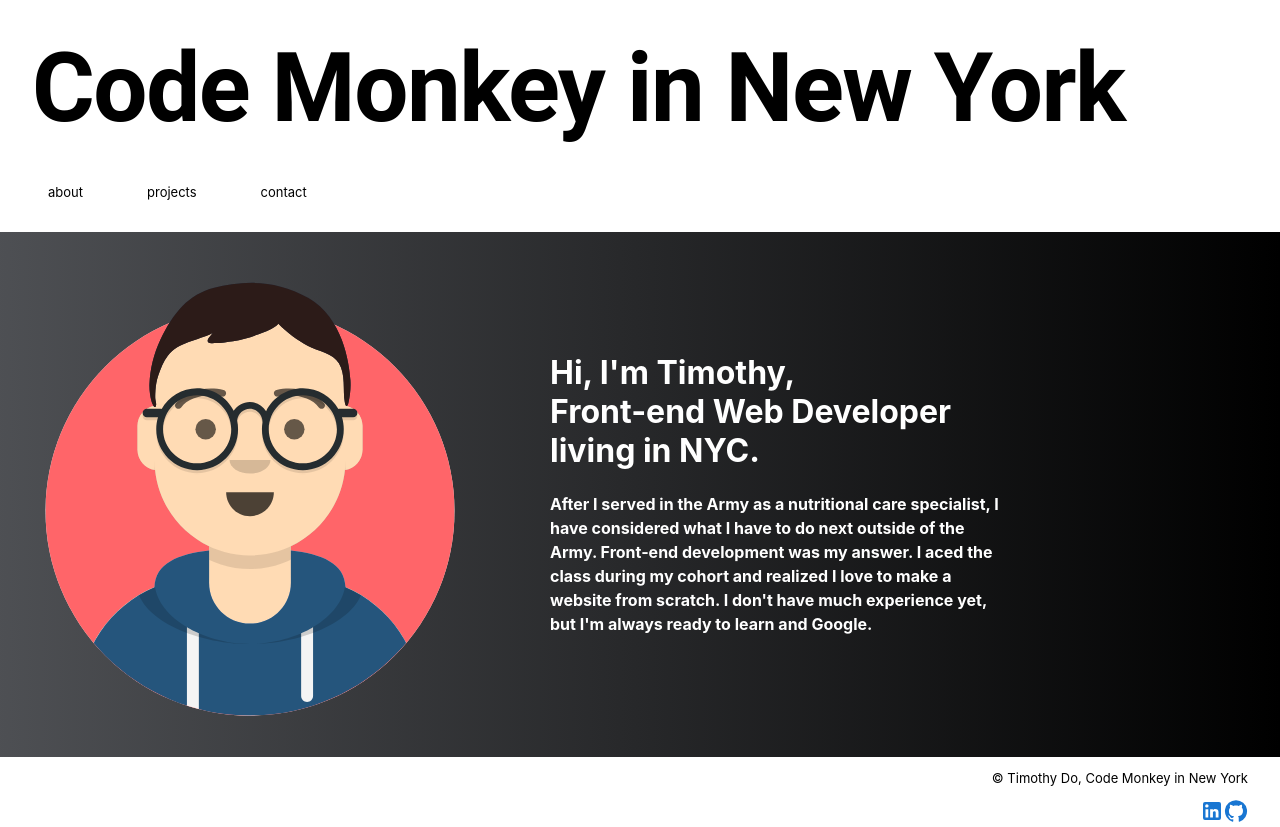
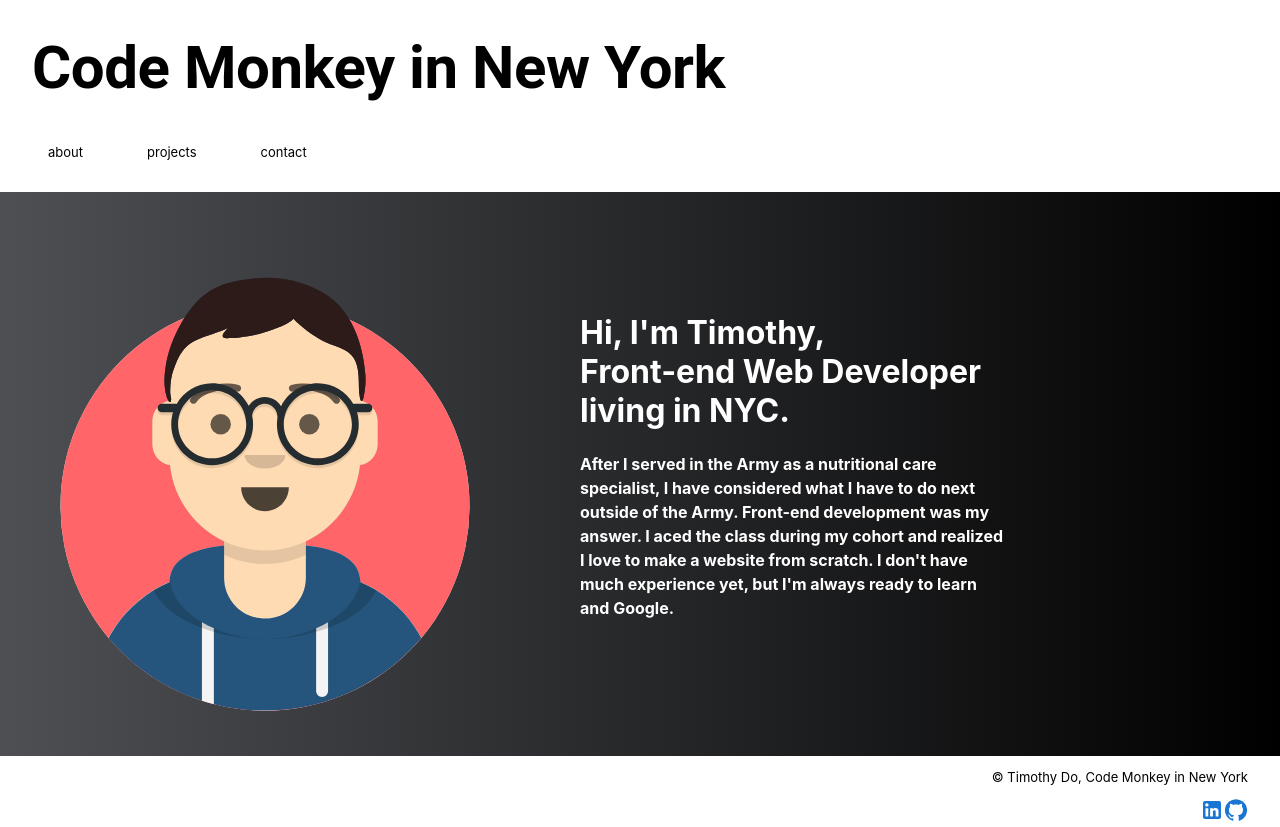
Before and after one commit to tydo83/portfolio-basic, a React (Create React App) app: page / in a window 1280 px wide. Built offline with nearby package versions, Linux system fonts and the light colour scheme.

Commit message:
solved the issue with mui library update

```diff
--- a/src/components/Header/Header.js
+++ b/src/components/Header/Header.js
@@ -20,7 +20,7 @@ export default function Header() {
                 {
                     matches &&
                     <NavLink to="/" className="header-title">
-                        <Typography variant="h1">
+                        <Typography variant="h2">
                             <strong>Code Monkey in New York</strong>
                         </Typography>
                     </NavLink>
--- a/src/components/Home/Home.js
+++ b/src/components/Home/Home.js
@@ -8,7 +8,7 @@ export default class Home extends Component {
         return (
             <div className='portfolio_home'>
                 <div className='portfolio_home_avatar'>
-                <img src={MyAvatar} alt="myAvatar"/>
+                    <img src={MyAvatar} alt="myAvatar" />
                 </div>
                 <div className='portfolio_home_about_me'>
                     <h1>Hi, I'm Timothy,<br />Front-end Web Developer living in NYC.</h1>
--- a/src/components/Home/home.css
+++ b/src/components/Home/home.css
@@ -22,9 +22,20 @@
     background: linear-gradient(90deg, rgba(74, 76, 80, 0.98) 0%, rgba(0, 0, 0, 1) 100%);
 }
 
+.portfolio_home {
+    display: flex;
+    justify-content: space-between;
+}
+
+
 .portfolio_home_avatar {
-    margin: 5px 25px;
+    margin: 40px;
+    width: 80%;
 }
+
+/* .portfolio_home_avatar_pic {
+    width: 1500px;
+} */
 
 .portfolio_home_about_me {
     margin: 50px 200px;
@@ -45,7 +56,7 @@
     .portfolio_home_avatar {
         display: flex;
         justify-content: space-around;
-        margin: 0;
+        margin-bottom: 15px;
     }
     .portfolio_home_about_me {
         margin: 0px;
```
Also changed, not shown: 10 other files (tests, documents, lock files or other folders). Lines whose indentation alone changed are shown as unchanged.
